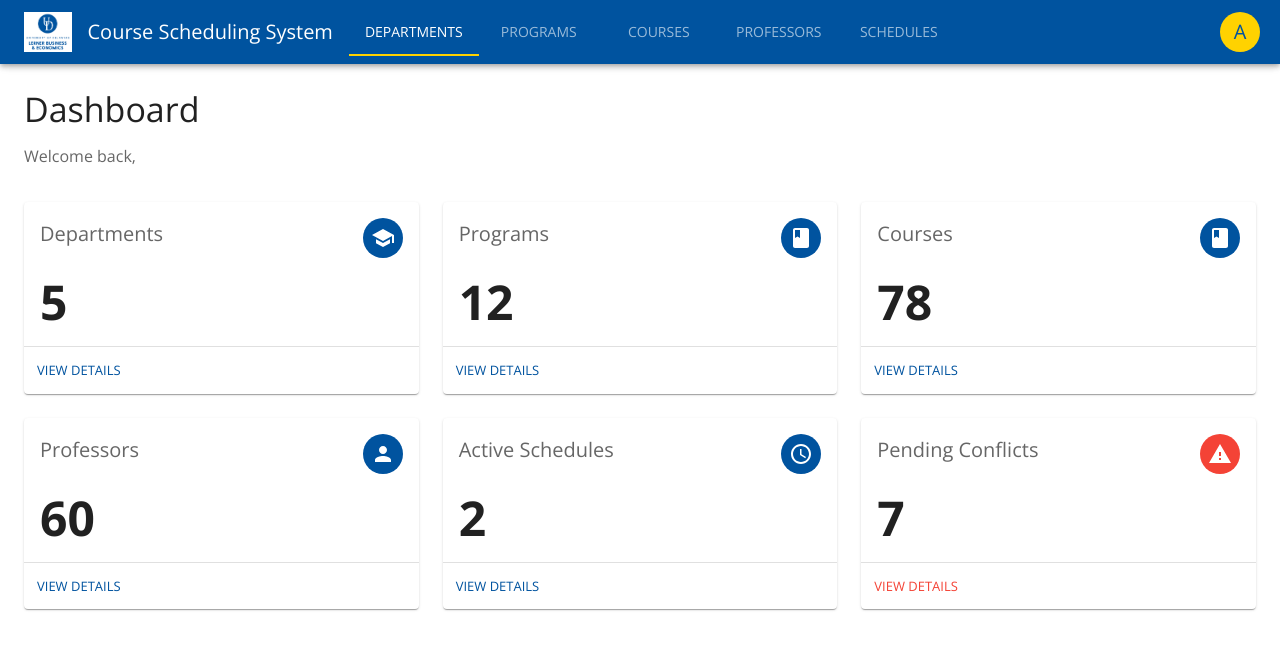
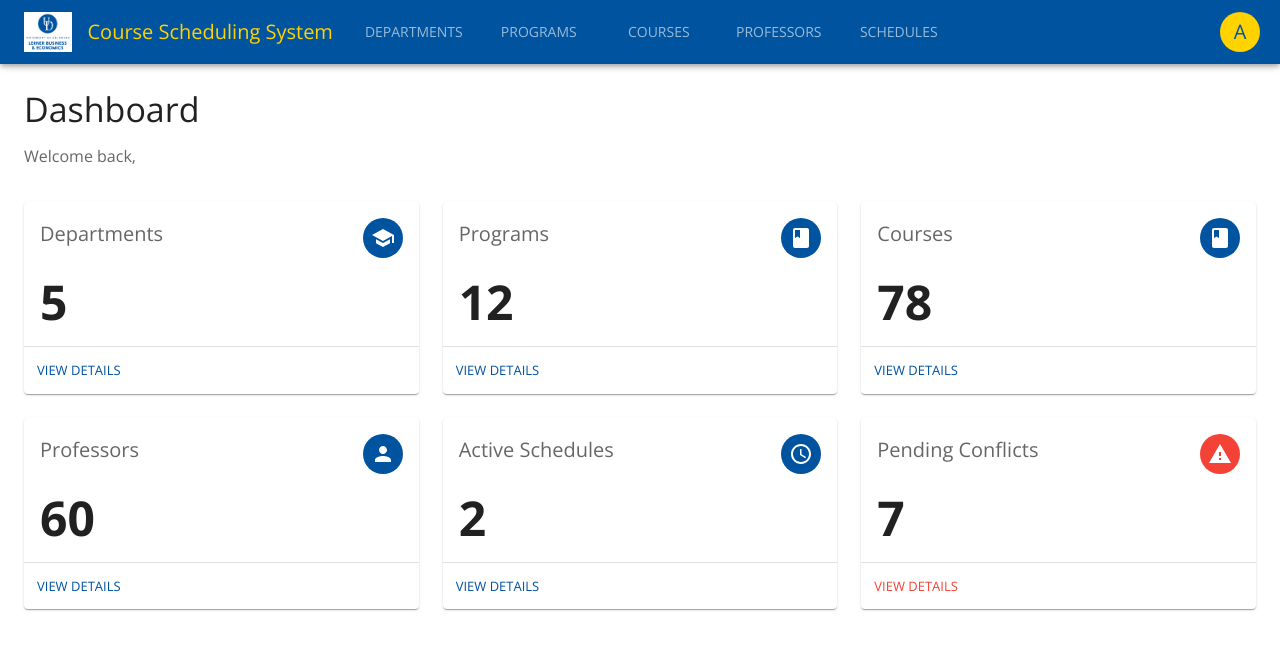
Before and after one commit to PurvashaVijay/UniversityCourseScheduler, a React (Create React App) app in the folder frontend/: page /admin in a window 1280 px wide. Before the commit this address led to /admin/dashboard. Shown: the top 650 px of the page. Built offline with nearby package versions, Linux system fonts and the light colour scheme; sample sign-in values are in the browser's storage.

Commit message:
Course Scheduling highlight

```diff
--- a/frontend/src/App.tsx
+++ b/frontend/src/App.tsx
@@ -62,120 +62,63 @@ const theme = createTheme({
 });
 
 const App: React.FC = () => {
-
   return (
-
     <ThemeProvider theme={theme}>
-
       <CssBaseline />
-
       <AuthProvider>
-
         <Router>
-
           <Routes>
-
             {/* Public routes */}
-
             <Route path="/login" element={<Login />} />
-
             <Route path="/unauthorized" element={<Unauthorized />} />
 
-
-
-            {/* Admin routes - FIXED NESTING */}
-
+            {/* Admin routes */}
             <Route path="/admin" element={
-
               <ProtectedRoute allowedRoles={['admin']}>
-
                 <AdminLayout />
-
               </ProtectedRoute>
-
             }>
-
-              <Route index element={<Navigate to="dashboard" replace />} />
-
+              {/* Dashboard as index route and explicit path */}
+              <Route index element={<Dashboard />} />
               <Route path="dashboard" element={<Dashboard />} />
 
-
-
               {/* Department routes */}
-
               <Route path="departments" element={<DepartmentList />} />
-
               <Route path="departments/new" element={<DepartmentForm />} />
-
               <Route path="departments/:id" element={<DepartmentDetails />} />
-
               <Route path="departments/:id/edit" element={<DepartmentForm />} />
 
-
-
               {/* Program routes */}
-
               <Route path="programs" element={<ProgramList />} />
-
               <Route path="programs/new" element={<ProgramForm />} />
-
               <Route path="programs/:id" element={<ProgramDetails />} />
-
               <Route path="programs/:id/edit" element={<ProgramForm />} />
 
-
-
               {/* Course routes */}
-
               <Route path="courses" element={<CourseList />} />
-
               <Route path="courses/new" element={<CourseForm />} />
-
               <Route path="courses/:id" element={<CourseDetails />} />
-
               <Route path="courses/:id/edit" element={<CourseForm />} />
 
-
-
               {/* Professor routes */}
-
               <Route path="professors" element={<ProfessorList />} />
-
               <Route path="professors/:id" element={<ProfessorDetails />} />
 
-
-
               {/* Active Schedule routes */}
-
               <Route path="schedules" element={<ScheduleView />} />
               <Route path="schedules/:id" element={<ScheduleView />} />
-
             </Route>
 
-
-
             {/* Redirect root to login */}
-
             <Route path="/" element={<Navigate to="/login" replace />} />
 
-
-
             {/* 404 - Not Found */}
-
             <Route path="*" element={<div>Page Not Found</div>} />
-
           </Routes>
-
         </Router>
-
       </AuthProvider>
-
     </ThemeProvider>
-
   );
-
 };
 
-
-
 export default App;
--- a/frontend/src/components/admin/AdminLayout.tsx
+++ b/frontend/src/components/admin/AdminLayout.tsx
@@ -1,12 +1,11 @@
 // src/components/admin/AdminLayout.tsx
 
-import React, { useState } from 'react';
+import React, { useState, useEffect } from 'react';
 import {
   AppBar,
   Box,
   CssBaseline,
-  // eslint-disable-next-line @typescript-eslint/no-unused-vars
-  Drawer,
+  //Drawer,
   IconButton,
   Toolbar,
   Typography,
@@ -20,26 +19,41 @@ import {
 import MenuIcon from '@mui/icons-material/Menu';
 import AccountCircleIcon from '@mui/icons-material/AccountCircle';
 import ExitToAppIcon from '@mui/icons-material/ExitToApp';
-import { useNavigate, Outlet, Link } from 'react-router-dom';
-//import { useAuth } from '../../contexts/AuthContext';
-//import udLogo from 'frontend\src\assets\ud-logo.png';
+import { useNavigate, Outlet, Link, useLocation } from 'react-router-dom';
 import { useAuth } from '../../contexts/AuthContext';
+// Import the logo using require to handle potential bundling issues
 const udLogo = require('./ud-logo.png').default || require('./ud-logo.png');
+
 interface AdminLayoutProps {
   children?: React.ReactNode;
 }
 
 const AdminLayout: React.FC<AdminLayoutProps> = ({ children }) => {
   const navigate = useNavigate();
+  const location = useLocation();
   const { user, logout } = useAuth();
   const [mobileOpen, setMobileOpen] = useState(false);
   const [currentTab, setCurrentTab] = useState(0);
   const [anchorEl, setAnchorEl] = useState<null | HTMLElement>(null);
 
+  // Determine if we're on the dashboard page
+  const isDashboard = location.pathname === '/admin/dashboard' || location.pathname === '/admin';
+
+  // Set the current tab based on the current route
+  useEffect(() => {
+    const path = location.pathname;
+    if (path.includes('/departments')) setCurrentTab(0);
+    else if (path.includes('/programs')) setCurrentTab(1);
+    else if (path.includes('/courses')) setCurrentTab(2);
+    else if (path.includes('/professors')) setCurrentTab(3);
+    else if (path.includes('/schedules')) setCurrentTab(4);
+    else setCurrentTab(-1); // Set to -1 for dashboard or other pages not in tabs
+  }, [location.pathname]);
+
   const handleDrawerToggle = () => {
     setMobileOpen(!mobileOpen);
   };
-  // eslint-disable-next-line @typescript-eslint/no-unused-vars
+
   const handleTabChange = (event: React.SyntheticEvent, newValue: number) => {
     setCurrentTab(newValue);
   };
@@ -58,6 +72,7 @@ const AdminLayout: React.FC<AdminLayoutProps> = ({ children }) => {
   };
 
   const menuId = 'primary-search-account-menu';
+
   const renderMenu = (
     <Menu
       anchorEl={anchorEl}
@@ -95,10 +110,29 @@ const AdminLayout: React.FC<AdminLayoutProps> = ({ children }) => {
             <MenuIcon />
           </IconButton>
           <Box sx={{ display: 'flex', alignItems: 'center', mr: 2 }}>
-            <img src={udLogo} alt="University of Delaware Logo" style={{ height: 40, marginRight: 16 }} />
-            <Typography variant="h6" noWrap component="div" sx={{ display: { xs: 'none', sm: 'block' } }}>
-              Course Scheduling System
-            </Typography>
+            <Link to="/admin/dashboard" style={{ textDecoration: 'none', display: 'flex', alignItems: 'center' }}>
+              {/* Use the imported logo */}
+              <img
+                src={udLogo}
+                alt="University of Delaware Logo"
+                style={{ height: 40, marginRight: 16 }}
+              />
+              <Typography
+                variant="h6"
+                noWrap
+                component="div"
+                sx={{
+                  display: { xs: 'none', sm: 'block' },
+                  color: isDashboard ? '#FFD200' : 'white',
+                  transition: 'color 0.3s ease',
+                  '&:hover': {
+                    color: '#FFD200'
+                  }
+                }}
+              >
+                Course Scheduling System
+              </Typography>
+            </Link>
           </Box>
           <Box sx={{ flexGrow: 1 }}>
             <Tabs
```
